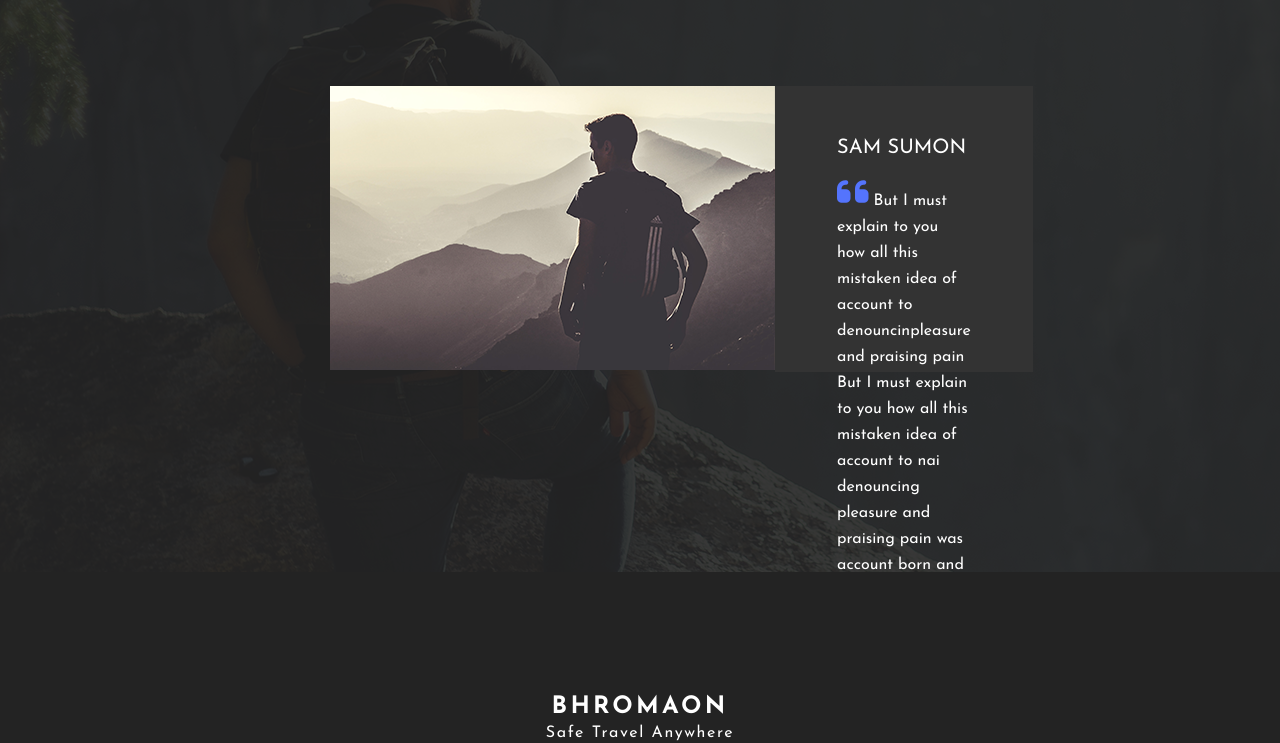
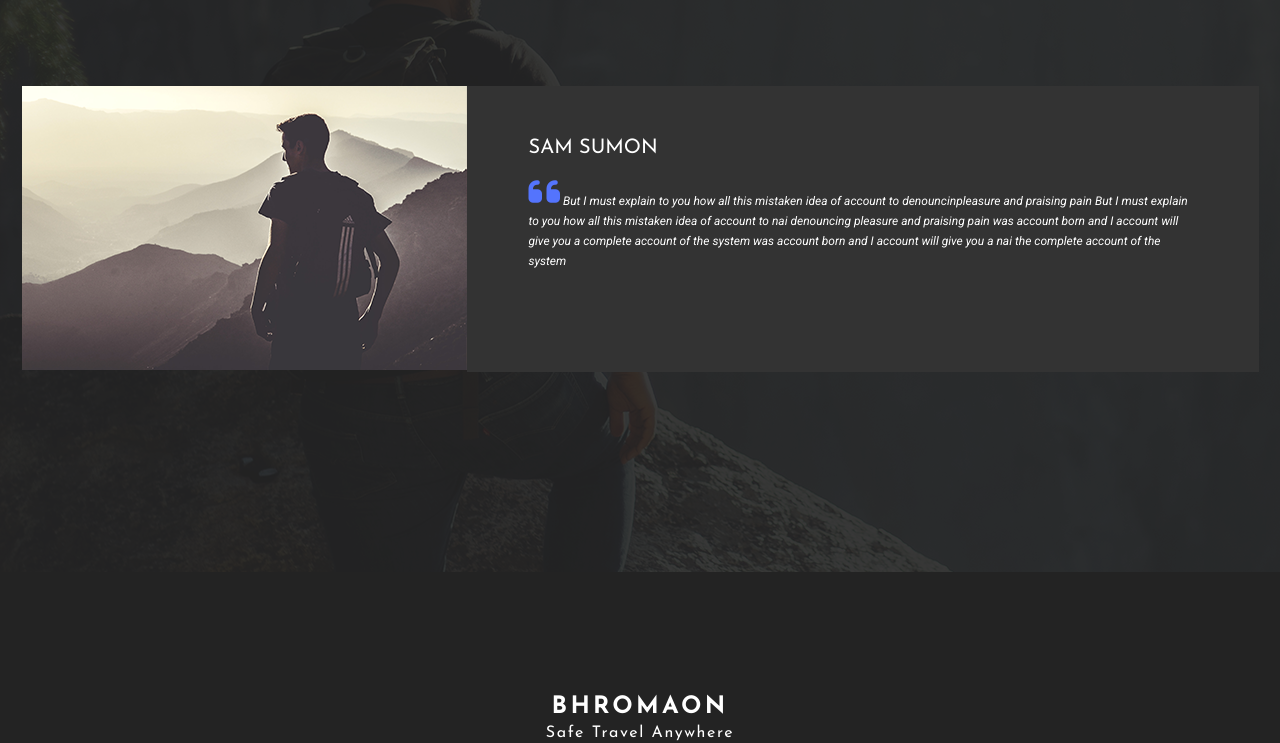
Before and after one commit to alusik1207/beetroot, a plain HTML site: page project-1/index.html in a window 1280 px wide. Shown: the part 3404-4147 px from the top of the page. Drawn offline with Linux system fonts and the light colour scheme.

Commit message:
project-with-correct

```diff
--- a/project-1/index.scss
+++ b/project-1/index.scss
@@ -292,6 +292,7 @@ h4 {
 }
 .flex-container {
   display: flex;
+  justify-content: center;
 }
 .feedback {
   background: #333333;
@@ -299,14 +300,15 @@ h4 {
   padding-left: 62px;
   padding-right: 62px;
   height: 286px;
-  width: 668px;
+
 }
 .feedback-text {
-  font-family: Josefin Sans;
-  font-size: 16px;
+  font-family: Roboto;
+  font-size: 12px;
   font-weight: 400;
-  line-height: 26px;
+  line-height: 20px;
   text-align: left;
+  width: 668px;
 }
 
 footer {
```
Also changed, not shown: project-1/index.css, 1 other file.
